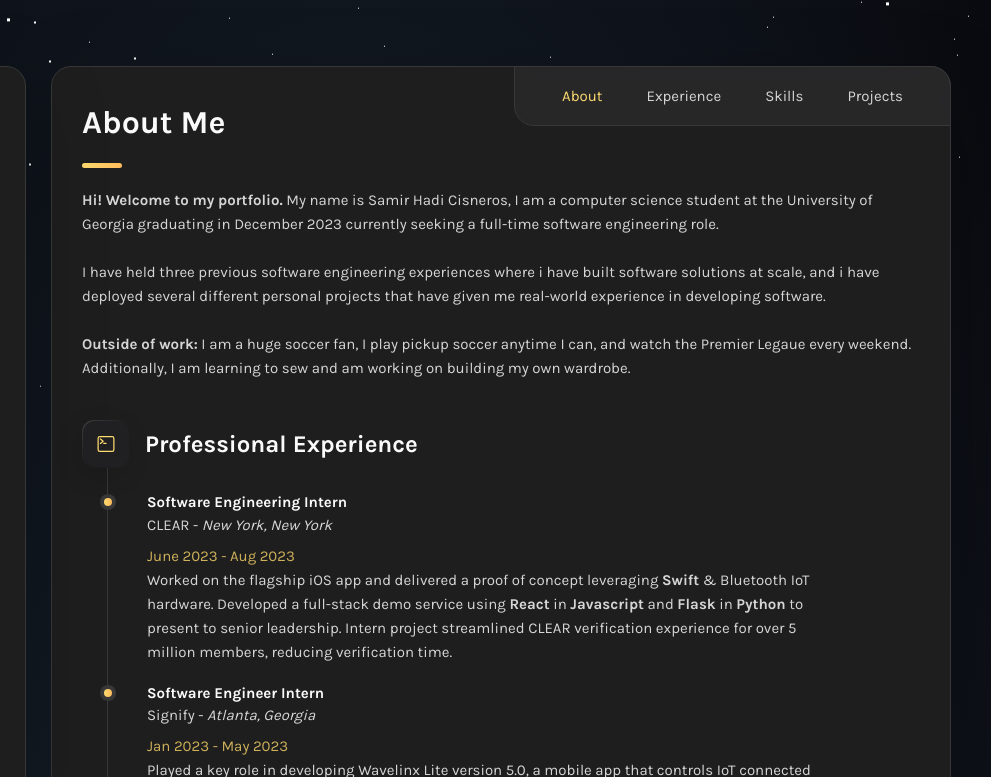
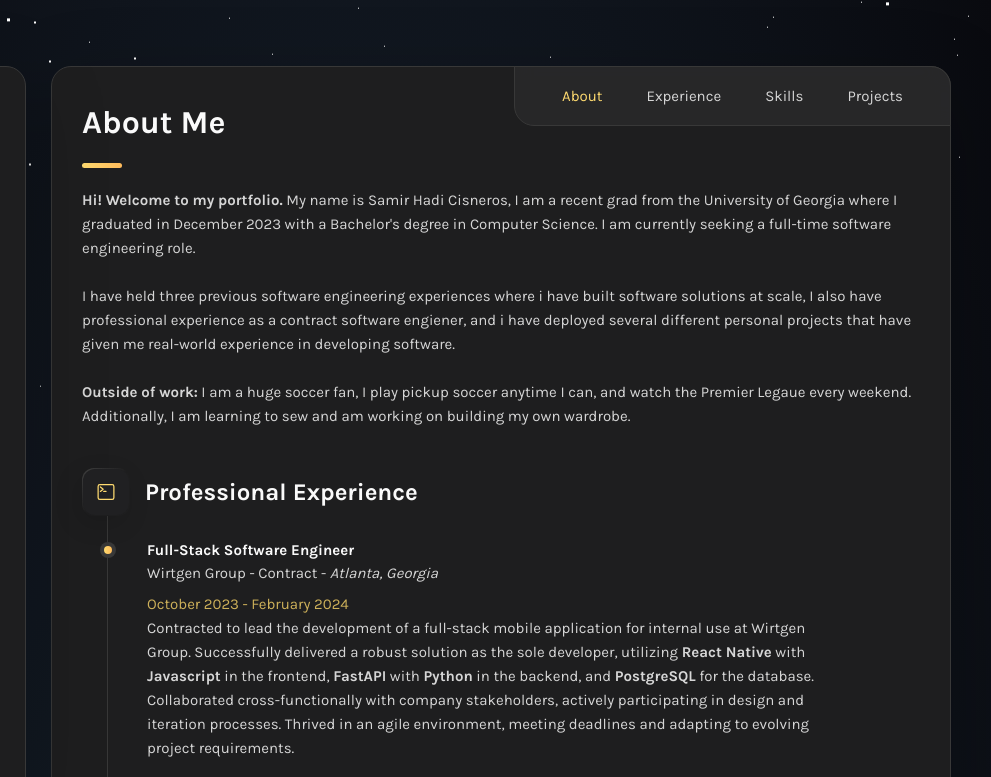
Before and after one commit to samirhadii/samirhadii.github.io, a plain HTML site: page portfolio.html in a window 1280 px wide. Shown: the top 777 px of the page, 289-1280 px from the left. Drawn offline with nearby package versions, Linux system fonts and the light colour scheme.

Commit message:
add Wirtgen experience

```diff
--- a/portfolio.html
+++ b/portfolio.html
@@ -169,12 +169,14 @@
             </header>
             <p>
               <strong>Hi! Welcome to my portfolio.</strong> My name is Samir
-              Hadi Cisneros, I am a computer science student at the University
-              of Georgia graduating in December 2023 currently seeking a
+              Hadi Cisneros, I am a recent grad from the University
+              of Georgia where I graduated in December 2023 with a Bachelor's
+              degree in Computer Science. I am currently seeking a
               full-time software engineering role. <br /><br />
 
               I have held three previous software engineering experiences where
-              i have built software solutions at scale, and i have deployed
+              i have built software solutions at scale, I also have professional
+              experience as a contract software engiener, and i have deployed
               several different personal projects that have given me real-world
               experience in developing software. <br /><br />
 
@@ -196,6 +198,29 @@
               </div>
 
               <ol class="timeline-list">
+
+                <li class="timeline-item">
+                  <h4 class="h4 timeline-item-title">
+                    Full-Stack Software Engineer
+                    <p class="timeline-text">
+                      Wirtgen Group - Contract - <i>Atlanta, Georgia</i>
+                    </p>
+                  </h4>
+
+                  <span>October 2023 - February 2024</span>
+
+                  <p class="timeline-text">
+                    Contracted to lead the development of a full-stack mobile application for
+                    internal use at Wirtgen Group. Successfully delivered a robust solution
+                    as the sole developer, utilizing <b>React Native</b> with <b>Javascript</b> in the frontend,
+                    <b>FastAPI</b> with <b>Python</b> in the backend, and <b>PostgreSQL</b> for the database.
+                    Collaborated cross-functionally with company stakeholders, actively
+                    participating in design and iteration processes. Thrived in an agile
+                    environment, meeting deadlines and adapting to evolving project requirements.
+                  </p>
+                </li>
+
+
                 <li class="timeline-item">
                   <h4 class="h4 timeline-item-title">
                     Software Engineering Intern
```
Also changed, not shown: 1 other file.
